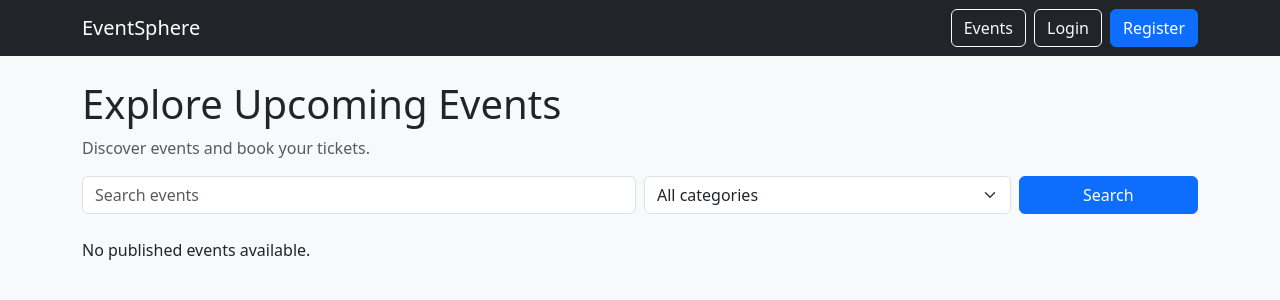
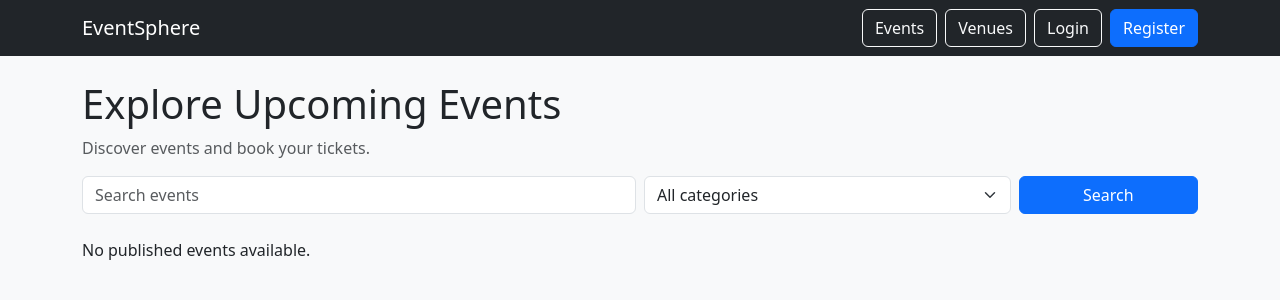
Before and after one commit to hazeebahamed/EventSphere_FastApi_Project, a FastAPI app: page / in a window 1280 px wide. Shown: the top 300 px of the page. Run offline with FastAPI, Linux system fonts and the light colour scheme.

Commit message:
Create base HTML template

```diff
--- a/templates/base.html
+++ b/templates/base.html
@@ -1,3 +1,4 @@
+
 <!DOCTYPE html>
 <html lang="en">
 <head>
@@ -31,6 +32,10 @@
                 Events
             </a>
 
+            <a href="/venues" class="btn btn-outline-light">
+                Venues
+            </a>
+
             <a href="/login" class="btn btn-outline-light">
                 Login
             </a>
```
